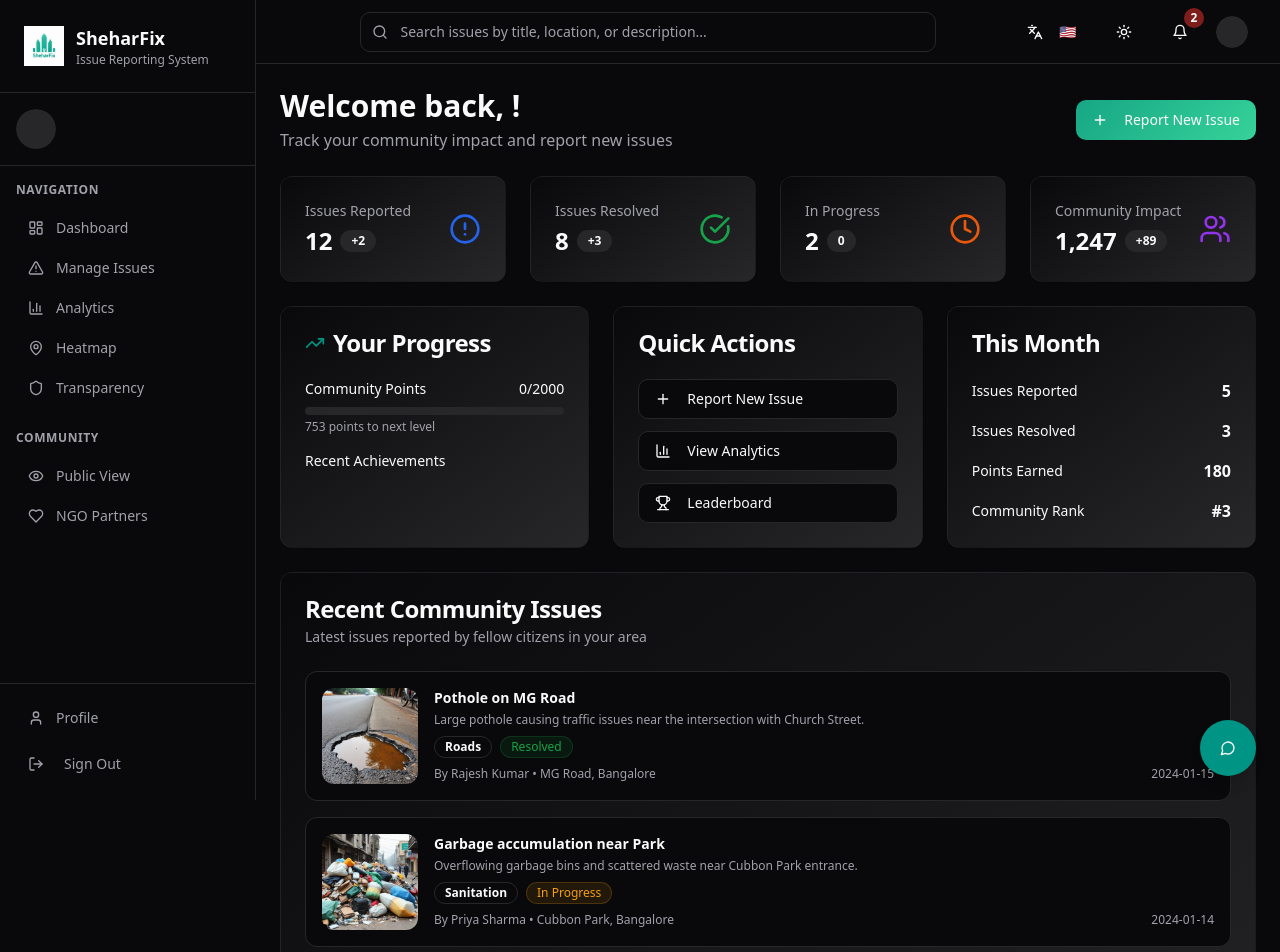
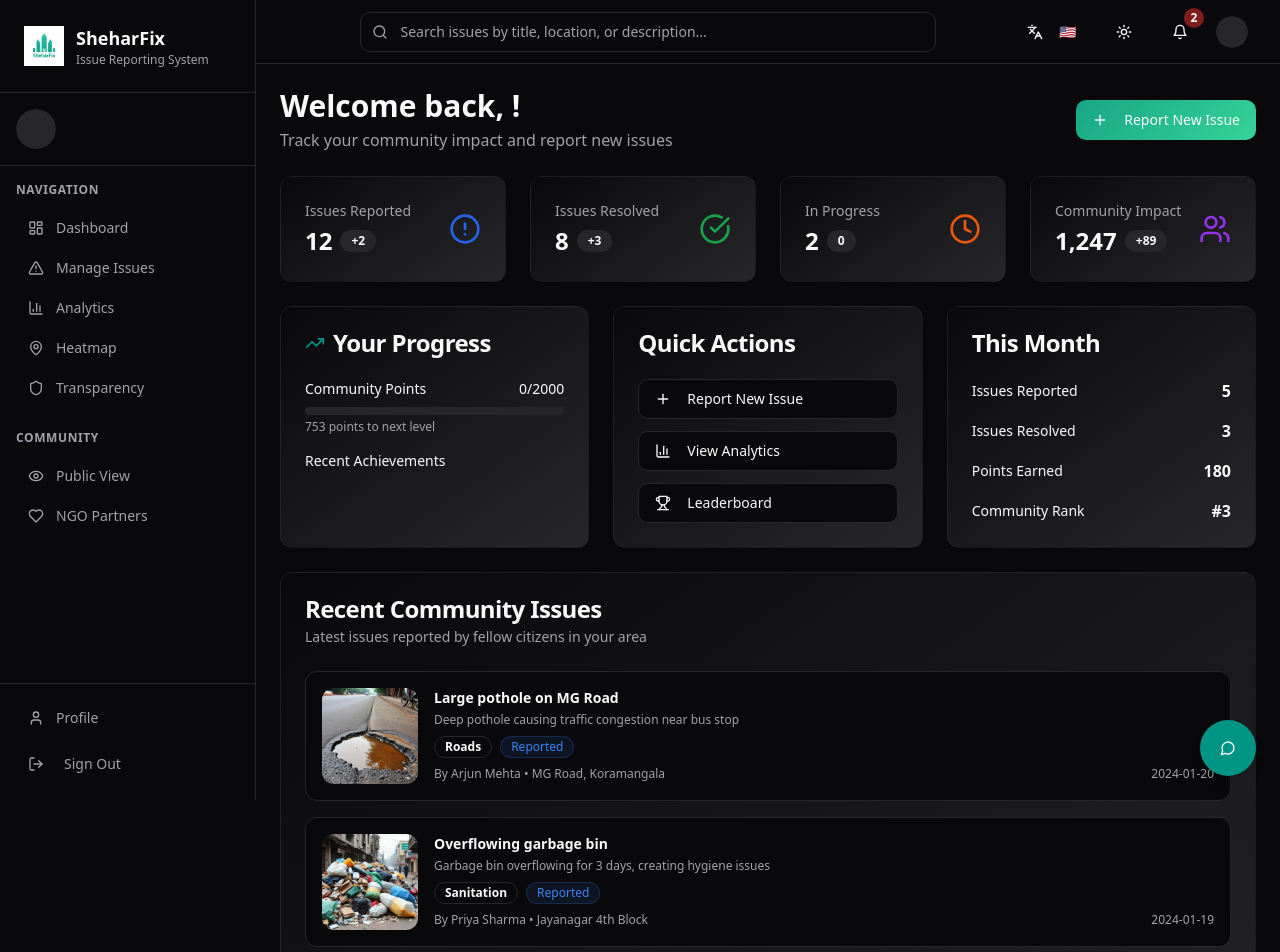
Before and after one commit to janhvi-crypto/SheharFix1, a React (Vite) app: page /dashboard in a window 1280 px wide. Shown: the top 952 px of the page. Built offline with nearby package versions, Linux system fonts and the light colour scheme; the HTML template or start-up script is replaced by a standard one.

Commit message:
Revert dashboards to context

```diff
--- a/src/pages/CitizenDashboard.tsx
+++ b/src/pages/CitizenDashboard.tsx
@@ -14,7 +14,7 @@ import streetlightImg from '@/assets/sample-streetlight.jpg';
 
 const CitizenDashboard = () => {
   const navigate = useNavigate();
-  const { user } = useApp();
+  const { user, issues } = useApp();
 
   const stats = [
     { title: 'Issues Reported', value: '12', change: '+2', icon: AlertCircle, color: 'text-blue-600' },
@@ -23,31 +23,22 @@ const CitizenDashboard = () => {
     { title: 'Community Impact', value: '1,247', change: '+89', icon: Users, color: 'text-purple-600' },
   ];
 
-  const recentIssues = [
+  // Use actual issues from context combined with static data
+  const contextIssuesForDisplay = issues.slice(0, 2).map(issue => ({
+    id: issue.id,
+    title: issue.title,
+    description: issue.description,
+    category: issue.category,
+    status: issue.status,
+    reportedBy: issue.reportedBy,
+    date: issue.reportedDate,
+    image: issue.image,
+    location: issue.location
+  }));
+
+  const staticIssues = [
     {
-      id: 1,
-      title: 'Pothole on MG Road',
-      description: 'Large pothole causing traffic issues near the intersection with Church Street.',
-      category: 'Roads',
-      status: 'resolved',
-      reportedBy: 'Rajesh Kumar',
-      date: '2024-01-15',
-      image: potholeImg,
-      location: 'MG Road, Bangalore'
-    },
-    {
-      id: 2,
-      title: 'Garbage accumulation near Park',
-      description: 'Overflowing garbage bins and scattered waste near Cubbon Park entrance.',
-      category: 'Sanitation',
-      status: 'progress',
-      reportedBy: 'Priya Sharma',
-      date: '2024-01-14',
-      image: garbageImg,
-      location: 'Cubbon Park, Bangalore'
-    },
-    {
-      id: 3,
+      id: 1001,
       title: 'Blocked drainage system',
       description: 'Water logging during rains due to blocked drainage on residential street.',
       category: 'Drainage',
@@ -58,7 +49,7 @@ const CitizenDashboard = () => {
       location: 'Koramangala, Bangalore'
     },
     {
-      id: 4,
+      id: 1002,
       title: 'Street light not working',
       description: 'Multiple street lights are not functioning, making the area unsafe during nighttime.',
       category: 'Lighting',
@@ -69,6 +60,8 @@ const CitizenDashboard = () => {
       location: 'Jayanagar, Bangalore'
     }
   ];
+
+  const recentIssues = [...contextIssuesForDisplay, ...staticIssues].slice(0, 4);
 
   const getStatusColor = (status: string) => {
     switch (status) {
--- a/src/pages/PublicView.tsx
+++ b/src/pages/PublicView.tsx
@@ -1,4 +1,4 @@
-import React, { useState, useEffect } from 'react';
+import React, { useState } from 'react';
 import { MapPin, Clock, CheckCircle, AlertTriangle, Users, Eye, Search, Filter, Calendar, TrendingUp } from 'lucide-react';
 import { Card, CardContent, CardDescription, CardHeader, CardTitle } from '@/components/ui/card';
 import { Badge } from '@/components/ui/badge';
@@ -23,17 +23,18 @@ import beforeStreetlight from '@/assets/before-streetlight.jpg';
 import afterStreetlight from '@/assets/after-streetlight.jpg';
 
 const PublicView = () => {
-  const [isLoading, setIsLoading] = useState(true);
   const [searchQuery, setSearchQuery] = useState('');
   const [categoryFilter, setCategoryFilter] = useState('all');
   const [dateFilter, setDateFilter] = useState('all');
   const [showImageViewer, setShowImageViewer] = useState(false);
   const [selectedImages, setSelectedImages] = useState<{ src: string; alt: string; title?: string }[]>([]);
   const [currentImageIndex, setCurrentImageIndex] = useState(0);
+  const [initialLoading, setInitialLoading] = useState(true);
   const { user, resolvedIssues: contextResolvedIssues } = useApp();
 
-  useEffect(() => {
-    setTimeout(() => setIsLoading(false), 2000);
+  React.useEffect(() => {
+    // Simulate initial loading
+    setTimeout(() => setInitialLoading(false), 1500);
   }, []);
 
   // Combine context resolved issues with static demo data
@@ -216,7 +217,7 @@ const PublicView = () => {
     { ward: 'Ward 174 - HSR Layout', issues: 25, resolved: 22, activeRate: 88.0 }
   ];
 
-  if (isLoading) {
+  if (initialLoading) {
     return <LoadingScreen />;
   }
 
```
